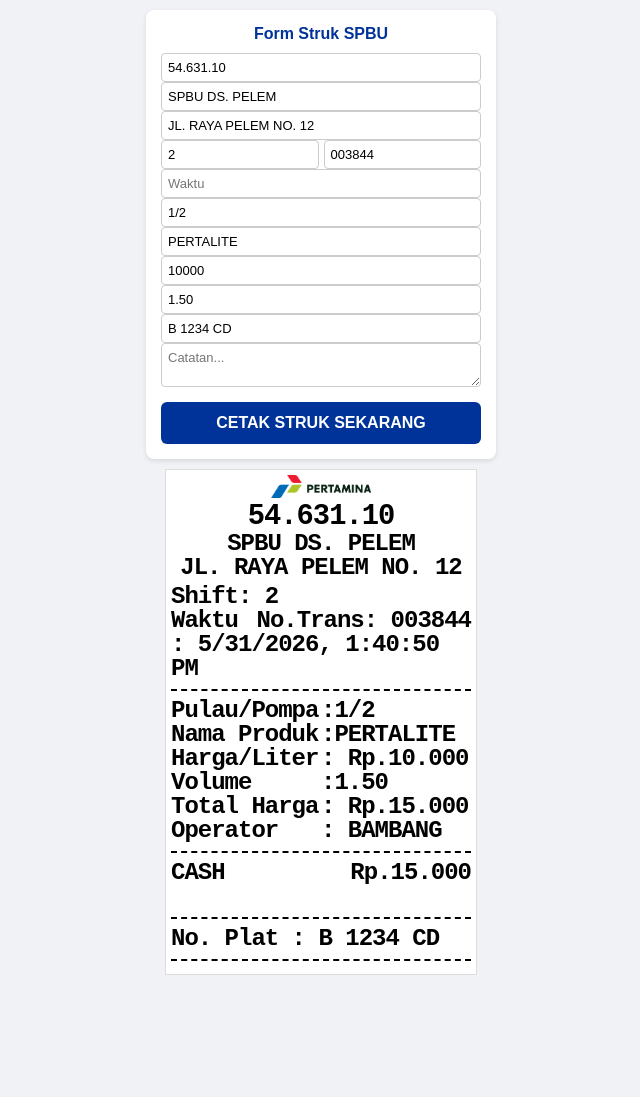
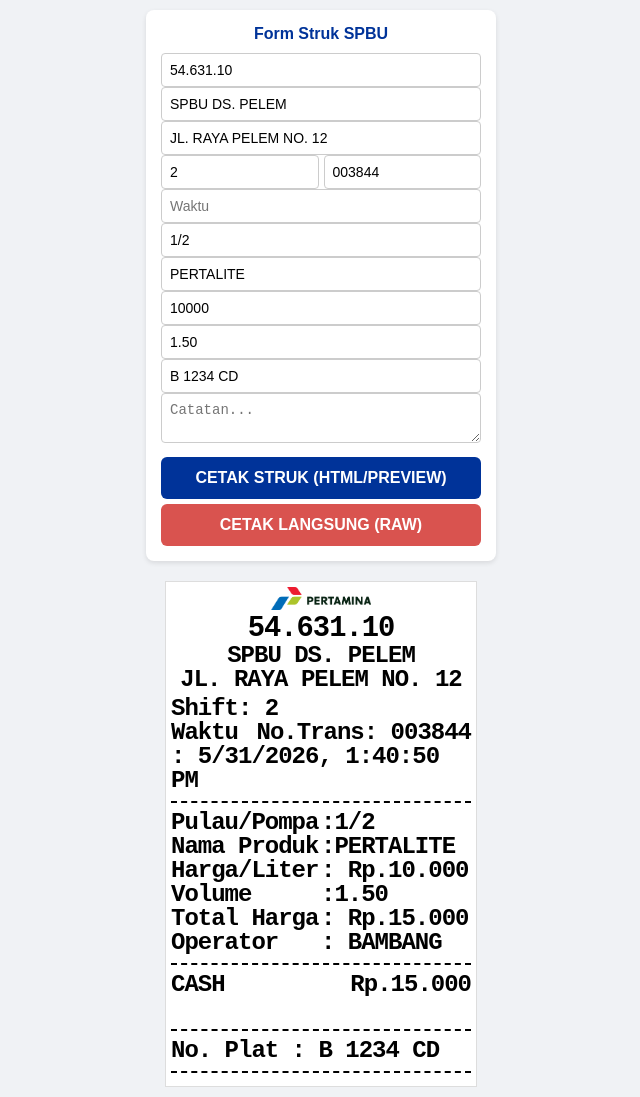
Before and after one commit to ariosetyoanggoro-art/cetak-thermal-ario, a plain HTML site: page index.html in a window 1280 px wide. Shown: the whole page, without its empty margins (319-959 px from the left). Before the commit the page ends 985 px from the top, so only its background shows below. Drawn offline with Linux system fonts and the light colour scheme.

Commit message:
UI: Add Raw Print button for native ESC/POS printing

```diff
--- a/index.html
+++ b/index.html
@@ -3,30 +3,26 @@
 <head>
     <meta charset="UTF-8">
     <meta name="viewport" content="width=device-width, initial-scale=1.0">
-    <title>Struk SPBU Pertamina</title>
+    <title>Cetak Struk SPBU Pertamina</title>
     <style>
         @media print {
             .no-print { display: none !important; }
             body { background: white !important; padding: 0 !important; margin: 0 !important; }
             .receipt-preview { width: 100% !important; border: none !important; margin: 0 !important; padding: 0 !important; }
         }
-        body { font-family: 'Courier New', Courier, monospace; background: #f0f2f5; margin: 0; padding: 10px; display: flex; flex-direction: column; align-items: center; }
+        body { font-family: sans-serif; background: #f0f2f5; margin: 0; padding: 10px; display: flex; flex-direction: column; align-items: center; }
         .container { background: white; padding: 15px; border-radius: 8px; box-shadow: 0 2px 5px rgba(0,0,0,0.1); width: 100%; max-width: 350px; box-sizing: border-box; }
-        h2 { text-align: center; color: #003399; margin: 0 0 10px 0; font-size: 16px; font-family: sans-serif; }
+        h2 { text-align: center; color: #003399; margin: 0 0 10px 0; font-size: 16px; }
         .form-group { margin-bottom: 6px; }
-        label { display: block; font-size: 11px; color: #666; font-family: sans-serif; }
-        input, textarea { width: 100%; padding: 6px; border: 1px solid #ccc; border-radius: 4px; box-sizing: border-box; font-size: 13px; font-family: sans-serif; }
+        label { display: block; font-size: 11px; color: #666; }
+        input, textarea { width: 100%; padding: 8px; border: 1px solid #ccc; border-radius: 4px; box-sizing: border-box; font-size: 14px; }
         button { width: 100%; padding: 12px; background: #003399; color: white; border: none; border-radius: 6px; font-size: 16px; font-weight: bold; margin-top: 10px; cursor: pointer; }
+        .btn-raw { background: #d9534f; margin-top: 5px; }
 
-        /* Font Thermal Style (Simulasi ESC/POS Font A) */
         .receipt-preview {
-            background: #fff; padding: 5px; margin-top: 10px; border: 1px solid #ddd; width: 300px;
-            font-size: 24px; /* Lebih besar */
-            font-weight: 700; /* Lebih tebal */
-            color: #000;
-            line-height: 1.0;
-            font-family: 'Courier New', Courier, monospace;
-            letter-spacing: -1px; /* Rapatkan */
+            background: #fff; padding: 5px; margin-top: 20px; border: 1px solid #ddd; width: 300px;
+            font-size: 24px; font-weight: 700; color: #000; line-height: 1.0;
+            font-family: 'Courier New', Courier, monospace; letter-spacing: -1px;
         }
         .center { text-align: center; }
         .bold { font-weight: 900; font-size: 1.2em; }
@@ -54,7 +50,9 @@
     <input type="number" id="in_vol" value="1.50" step="0.01" oninput="updatePreview()" placeholder="Volume">
     <input type="text" id="in_plat" value="B 1234 CD" oninput="updatePreview()" placeholder="No. Plat">
     <textarea id="in_note" placeholder="Catatan..." oninput="updatePreview()"></textarea>
-    <button onclick="window.print()">CETAK STRUK SEKARANG</button>
+
+    <button onclick="window.print()">CETAK STRUK (HTML/PREVIEW)</button>
+    <button class="btn-raw" onclick="cetakRaw()">CETAK LANGSUNG (RAW)</button>
 </div>
 
 <div class="receipt-preview" id="receipt">
@@ -106,6 +104,35 @@
         document.getElementById('out_plat').innerText = "No. Plat : " + document.getElementById('in_plat').value;
         document.getElementById('out_note').innerText = document.getElementById('in_note').value;
     }
+
+    function cetakRaw() {
+        var spbu = document.getElementById('in_kode').value;
+        var nama = document.getElementById('in_spbu').value;
+        var alamat = document.getElementById('in_alamat').value;
+        var total = document.getElementById('in_harga').value * document.getElementById('in_vol').value;
+
+        var s = '<img>https://ariosetyoanggoro-art.github.io/cetak-thermal-ario/logo-pertamina.png</img>\n';
+        s += '\x1b\x45\x01' + spbu + '\x1b\x45\x00' + '\n';
+        s += nama + '\n' + alamat + '\n';
+        s += 'Shift: ' + document.getElementById('in_shift').value + ' No.Trans: ' + document.getElementById('in_trans').value + '\n';
+        s += 'Waktu: ' + (document.getElementById('in_waktu').value || new Date().toLocaleString()) + '\n';
+        s += '--------------------------------\n';
+        s += 'Pulau/Pompa   : ' + document.getElementById('in_pompa').value + '\n';
+        s += 'Nama Produk   : ' + document.getElementById('in_produk').value + '\n';
+        s += 'Harga/Liter   : Rp.' + formatRibuan(document.getElementById('in_harga').value) + '\n';
+        s += 'Volume        : ' + document.getElementById('in_vol').value + '\n';
+        s += 'Total Harga   : Rp.' + formatRibuan(total) + '\n';
+        s += 'Operator      : BAMBANG\n';
+        s += '--------------------------------\n';
+        s += 'CASH          : Rp.' + formatRibuan(total) + '\n\n';
+        s += '--------------------------------\n';
+        s += 'No. Plat : ' + document.getElementById('in_plat').value + '\n';
+        s += '--------------------------------\n';
+        s += document.getElementById('in_note').value + '\n\n\n';
+
+        window.location.href = 'rawbt:base64,' + btoa(unescape(encodeURIComponent(s)));
+    }
+
     window.onload = updatePreview;
 </script>
 </body>
```
